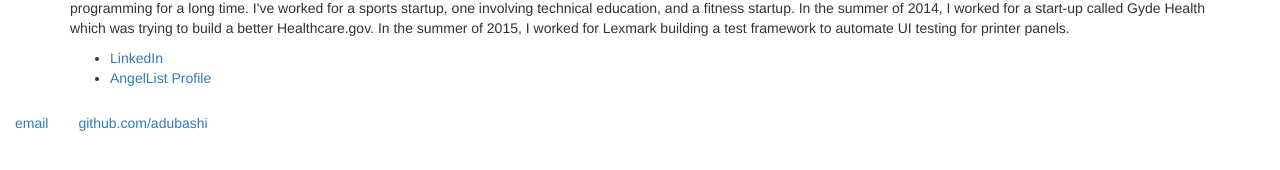
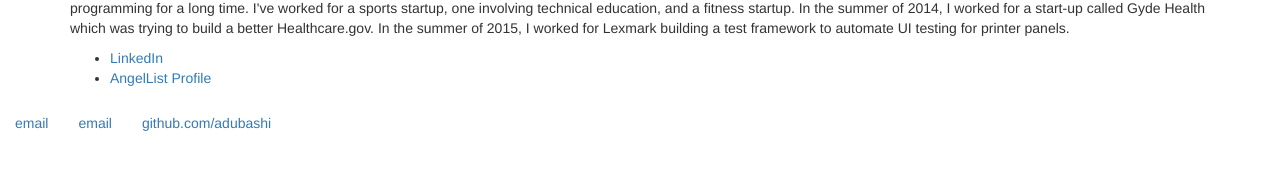
Before and after one commit to adubashi/adubashi.github.io, a Jekyll site: the page built from about/index.html, in a window 1280 px wide. Shown: the part 164-334 px from the top of the page. Built offline with Jekyll 4.4.1, drawn with Linux system fonts in a browser that asks for light colours.

Commit message:
Update default.html

```diff
--- a/_layouts/default.html
+++ b/_layouts/default.html
@@ -23,6 +23,7 @@
 			</div><!-- /.container -->
 			<footer>
 	    		<ul class="nav navbar-nav">
+	    			<li><a href="mailto:arjun.dubashi@vanderbilt.edu">email</a></li>
 	        		<li><a href="mailto:arjun.dubashi@vanderbilt.edu">email</a></li>
 	        		<li><a href="https://github.com/adubashi">github.com/adubashi</a></li>
 			</ul>
```
